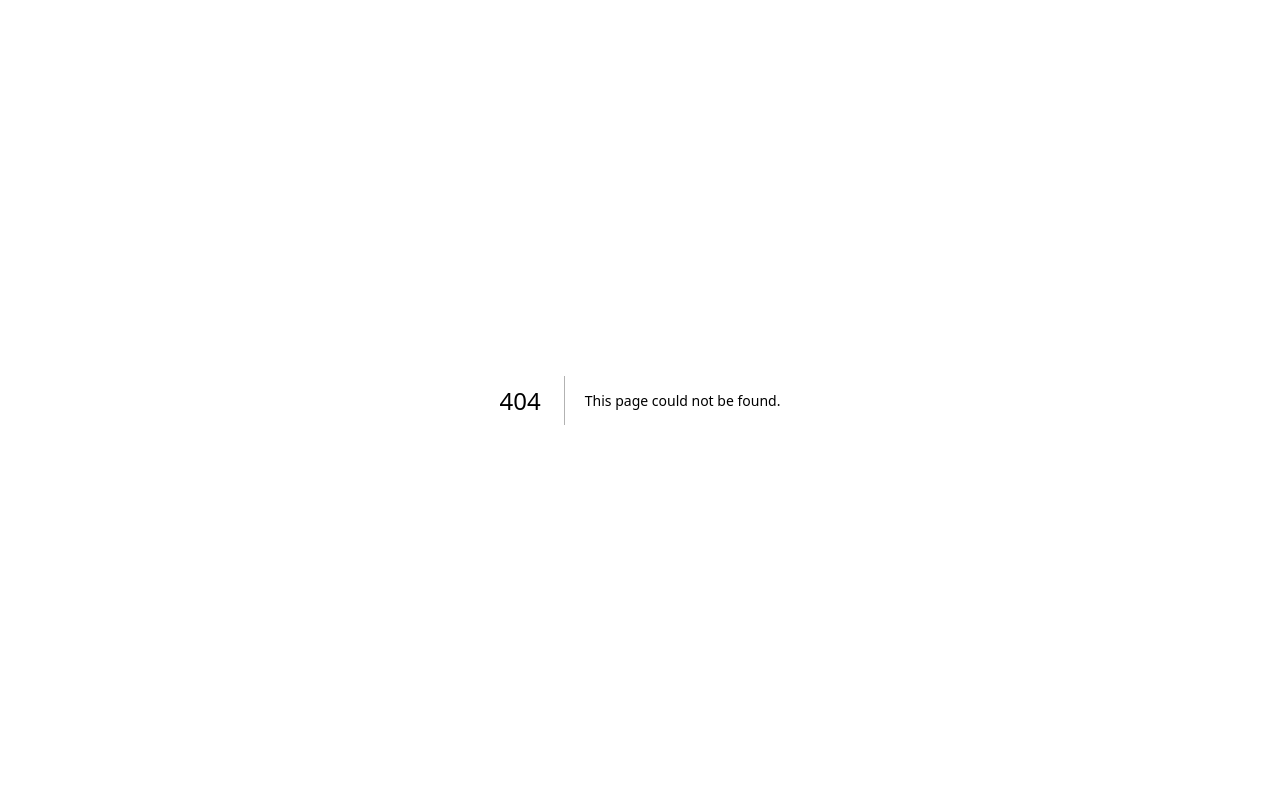
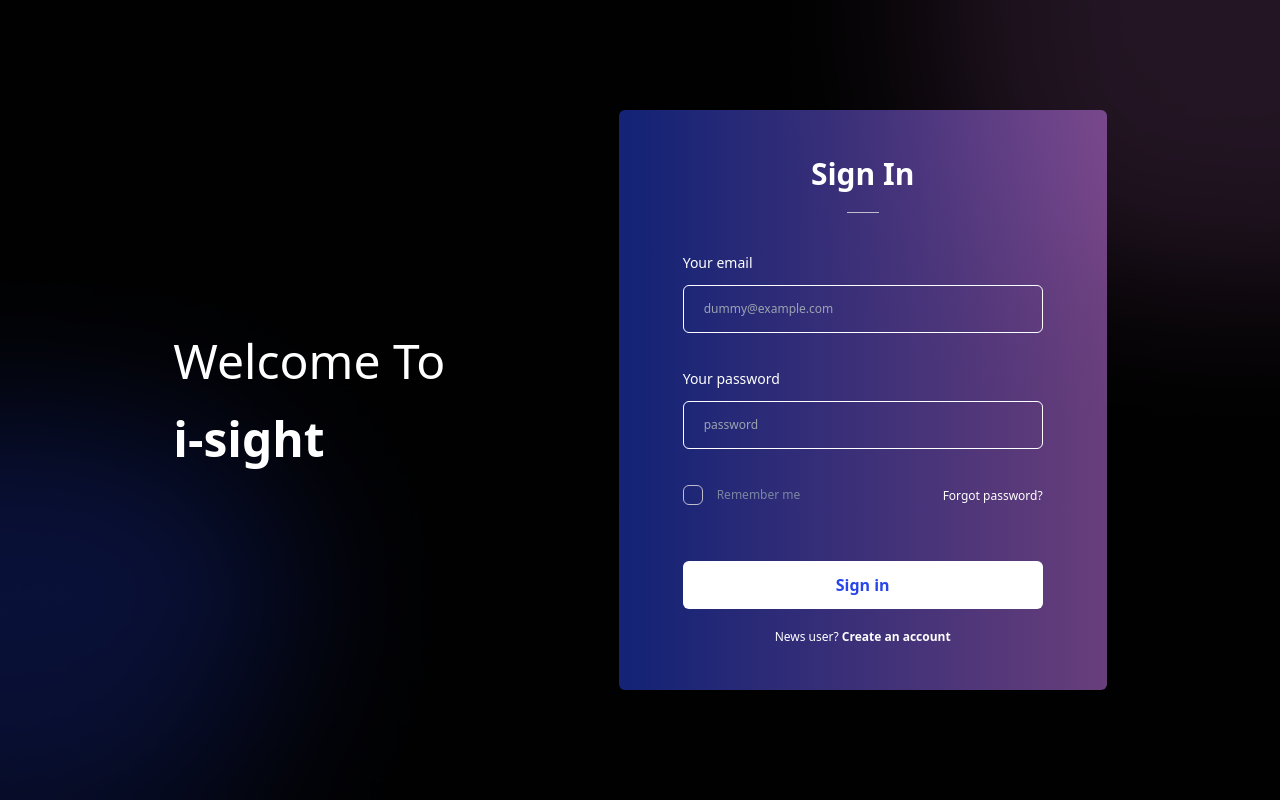
Before and after one commit to talalmughal/i-sight, a Next.js app: page /login in a window 1280 px wide. Before the commit this address had no page. Built offline with nearby package versions, Linux system fonts and the light colour scheme.

Commit message:
login page complete

```diff
--- /dev/null
+++ b/pages/login.tsx
@@ -0,0 +1,133 @@
+import { useState } from "react";
+
+export default function Login() {
+  const [rememberMe, setRememberMe] = useState(false);
+
+  return (
+    <div
+      className="h-screen bg-gray-900 grid grid-flow-col items-center justify-center lg:justify-evenly text-white"
+      style={{
+        backgroundImage: `url(/img/RegistrationBackground.png)`,
+        backgroundPosition: "center",
+        backgroundRepeat: "no-repeat",
+        backgroundSize: "100% 100%",
+      }}
+    >
+      <div className="text-5xl hidden lg:flex flex-col">
+        <span className="font-light leading-relaxed">Welcome To</span>
+        <span className="font-semibold leading-relaxed">i-sight</span>
+      </div>
+
+      <div
+        className="flex flex-col justify-center items-center px-6 py-12 sm:py-0 lg:px-16 w-screen sm:w-[488px] h-screen sm:h-[580px] rounded-md"
+        style={{
+          background:
+            "linear-gradient(90deg, rgba(39, 69, 234, 0.5) 2.94%, rgba(207, 123, 244, 0.5) 100%)",
+        }}
+      >
+        <div className="sm:mx-auto sm:w-full sm:max-w-md">
+          <h2 className="text-center text-3xl font-extrabold">Sign In</h2>
+        </div>
+
+        <div className="h-[1px] w-8 bg-[#C0BDCC] mt-5 mb-10"></div>
+
+        <div className="w-full">
+          <div className="">
+            <form className="space-y-9" action="" method="POST">
+              <div>
+                <label htmlFor="email" className="block text-sm font-medium">
+                  Your email
+                </label>
+
+                <div className="mt-3">
+                  <input
+                    id="email"
+                    name="email"
+                    type="email"
+                    autoComplete="email"
+                    placeholder="dummy@example.com"
+                    required
+                    className="block w-full rounded-md bg-transparent text-xs border border-white h-12 py-3.5 px-5 outline-none"
+                  />
+                </div>
+              </div>
+
+              <div>
+                <label htmlFor="password" className="block text-sm font-medium">
+                  Your password
+                </label>
+
+                <div className="mt-3">
+                  <input
+                    id="password"
+                    name="password"
+                    type="password"
+                    autoComplete="current-password"
+                    placeholder="password"
+                    required
+                    className="block w-full rounded-md bg-transparent text-xs border border-white h-12 py-3.5 px-5 outline-none"
+                  />
+                </div>
+              </div>
+
+              <div className="flex items-center justify-between">
+                <div className="flex items-center">
+                  <div
+                    className="w-5 h-5 border border-[#C0BDCC] rounded-md flex items-center justify-center"
+                    onClick={() => setRememberMe(!rememberMe)}
+                  >
+                    {rememberMe && (
+                      <svg
+                        xmlns="http://www.w3.org/2000/svg"
+                        fill="none"
+                        viewBox="0 0 24 24"
+                        strokeWidth={4}
+                        stroke="currentColor"
+                        className="w-full h-full p-0.5"
+                      >
+                        <path
+                          strokeLinecap="round"
+                          strokeLinejoin="round"
+                          d="M4.5 12.75l6 6 9-13.5"
+                        />
+                      </svg>
+                    )}
+                  </div>
+
+                  <label
+                    htmlFor="remember-me"
+                    className="ml-3.5 block text-xs font-normal text-[#7A86A1]"
+                  >
+                    Remember me
+                  </label>
+                </div>
+
+                <div className="text-sm">
+                  <a href="" className="text-xs font-normal">
+                    Forgot password?
+                  </a>
+                </div>
+              </div>
+
+              <div className="pt-5">
+                <button
+                  type="submit"
+                  className="flex w-full h-12 justify-center items-center rounded-md bg-white text-blue-500 text-base font-bold"
+                >
+                  Sign in
+                </button>
+              </div>
+            </form>
+          </div>
+
+          <p className="mt-5 text-center text-xs font-normal">
+            News user?{" "}
+            <a href="#" className="font-semibold">
+              Create an account
+            </a>
+          </p>
+        </div>
+      </div>
+    </div>
+  );
+}
```
Also changed, not shown: public/img/RegistrationBackground.png (added).
